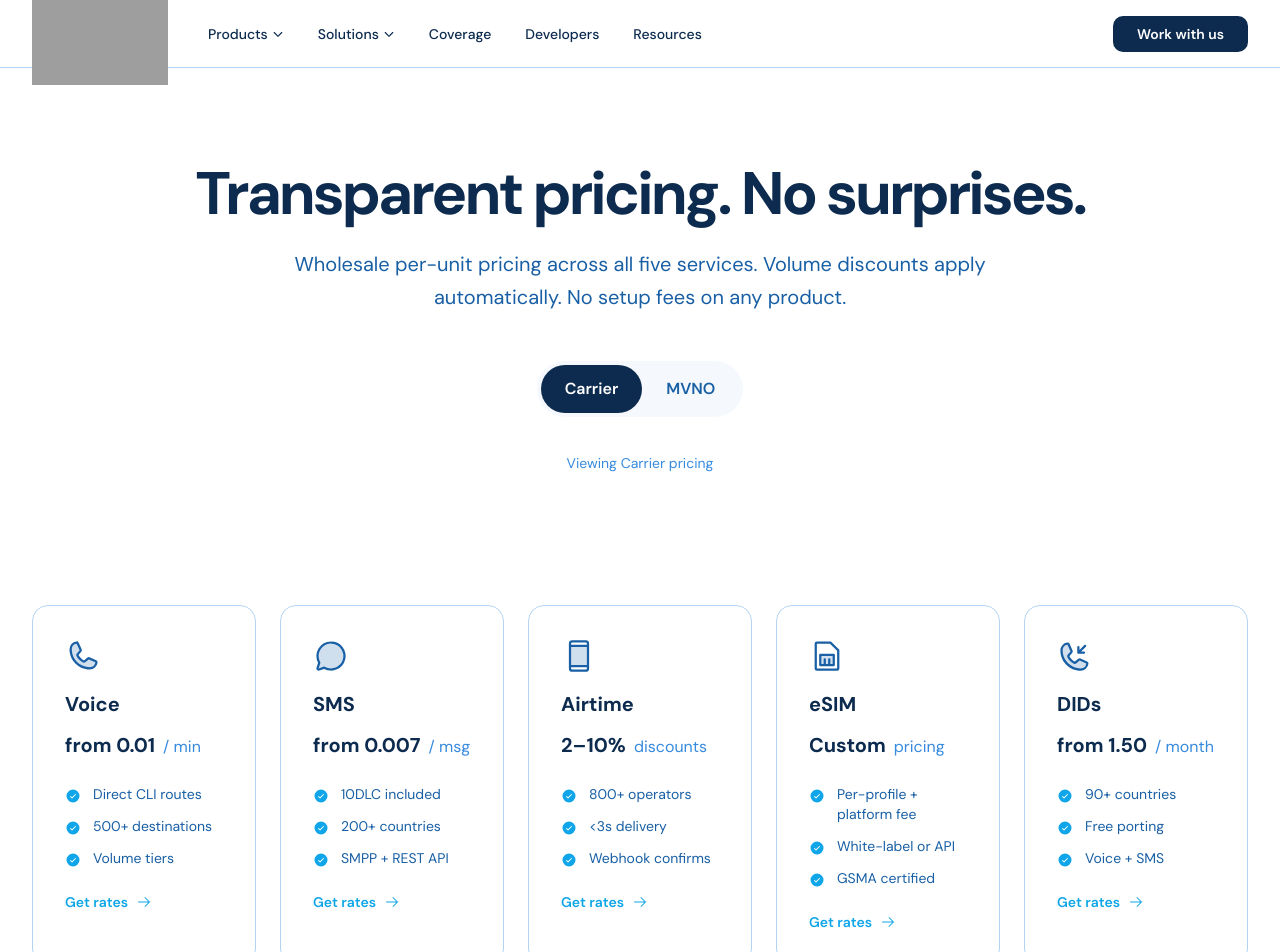
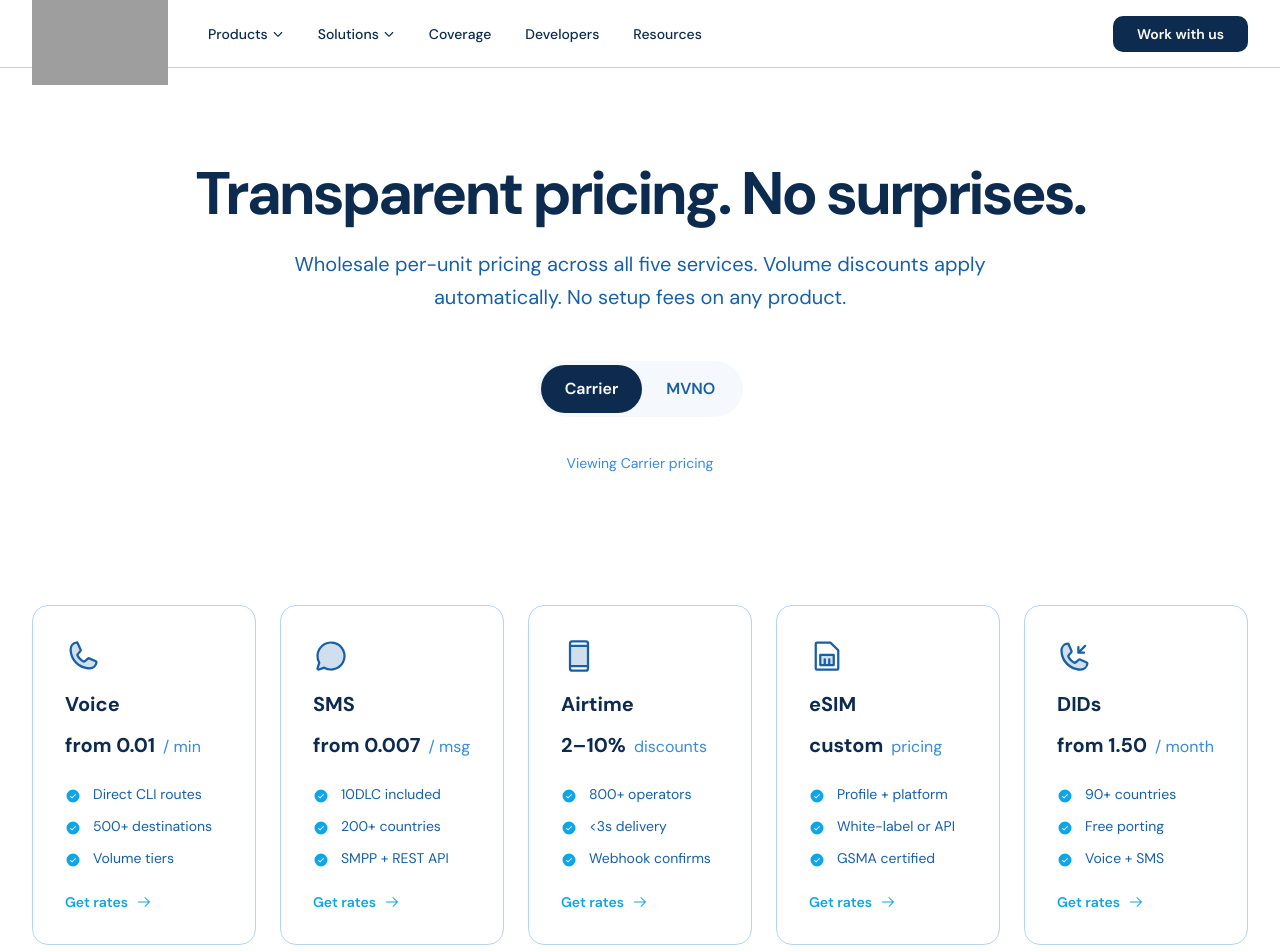
Before and after one commit to fontalk/callvox-web, a Next.js app: page /pricing in a window 1280 px wide. Shown: the top 952 px of the page. Built offline with nearby package versions, Linux system fonts and the light colour scheme; grey boxes are pictures that could not be loaded.

Commit message:
feat: standardize pricing text to lowercase in ProductPricingCards\n\nUpdated 'Custom' to 'custom' and 'Per-profile + platform fee' to 'Profile + platform' for consistency

```diff
--- a/components/pages/pricing/ProductPricingCards.tsx
+++ b/components/pages/pricing/ProductPricingCards.tsx
@@ -43,11 +43,11 @@ const products = [
   {
     icon: SimCard,
     name: 'eSIM',
-    price: 'Custom',
+    price: 'custom',
     unit: 'pricing',
     showFrom: false,
     features: [
-      'Per-profile + platform fee',
+      'Profile + platform',
       'White-label or API',
       'GSMA certified'
     ]
```
